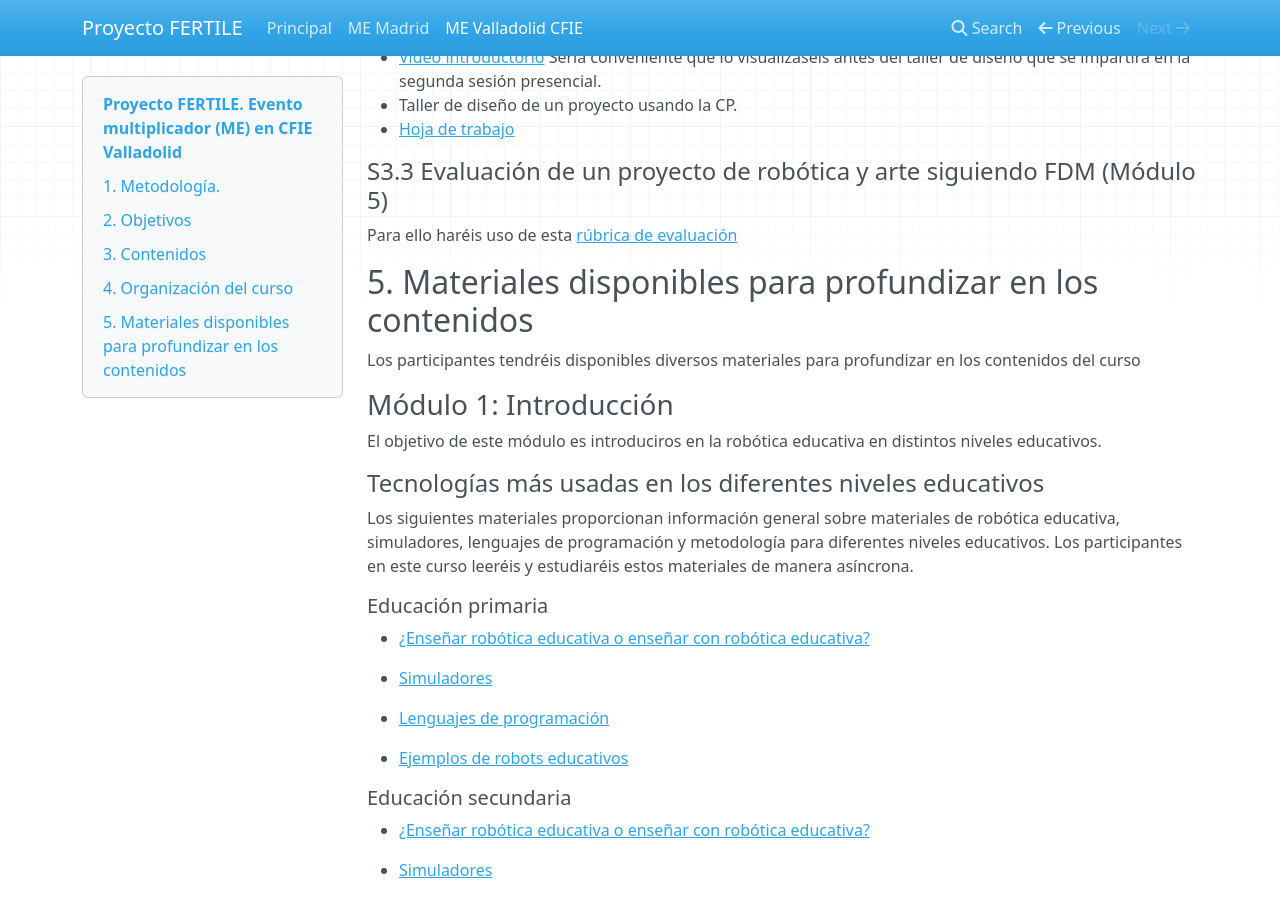
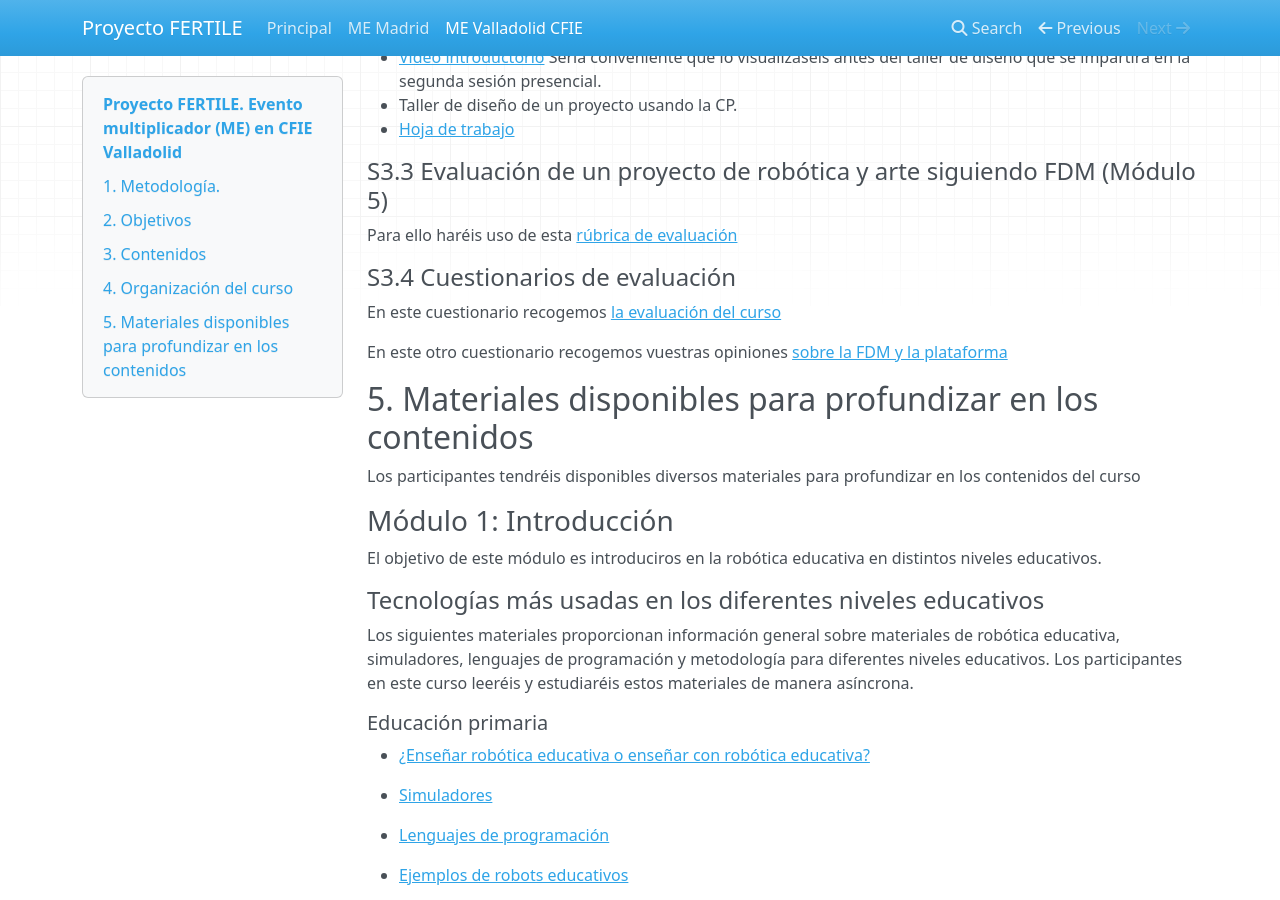
Before and after one commit to RoboticsLabURJC/estudio-piloto-fertile, an MkDocs documentation site: the page built from docs/ME_Valladolid.md, in a window 1280 px wide and 900 px high, scrolled down 3893 px. Built offline with MkDocs 1.6.1, drawn with Linux system fonts in a browser that asks for light colours; nearby versions of some CDN libraries.

Commit message:
Añadidos cuestionarios de evaluacion

```diff
--- a/docs/ME_Valladolid.md
+++ b/docs/ME_Valladolid.md
@@ -154,6 +154,12 @@ El objetivo será presentar la CP y mostrar cómo se hace un diseño siguiendo l
 
 Para ello haréis uso de esta [rúbrica de evaluación](materiales/FDM_02.pdf)
 
+#### S3.4 Cuestionarios de evaluación
+
+En este cuestionario recogemos [la evaluación del curso](https://docs.google.com/forms/d/e/1FAIpQLSfyGCkD5xQ5qwFKw9lrBTn2ynMtB9SsJ0iRI_or2KVGR_NCuA/viewform)
+
+En este otro cuestionario recogemos vuestras opiniones [sobre la FDM y la plataforma](https://docs.google.com/forms/d/e/1FAIpQLSc32g2NPEM8JZFdsvk8mxyXq2-4ca3UKYEI5AlkIGaf9apsvg/viewform)
+
 ## 5. Materiales disponibles para profundizar en los contenidos
 
 Los participantes tendréis disponibles diversos materiales para profundizar en los contenidos del curso
```
